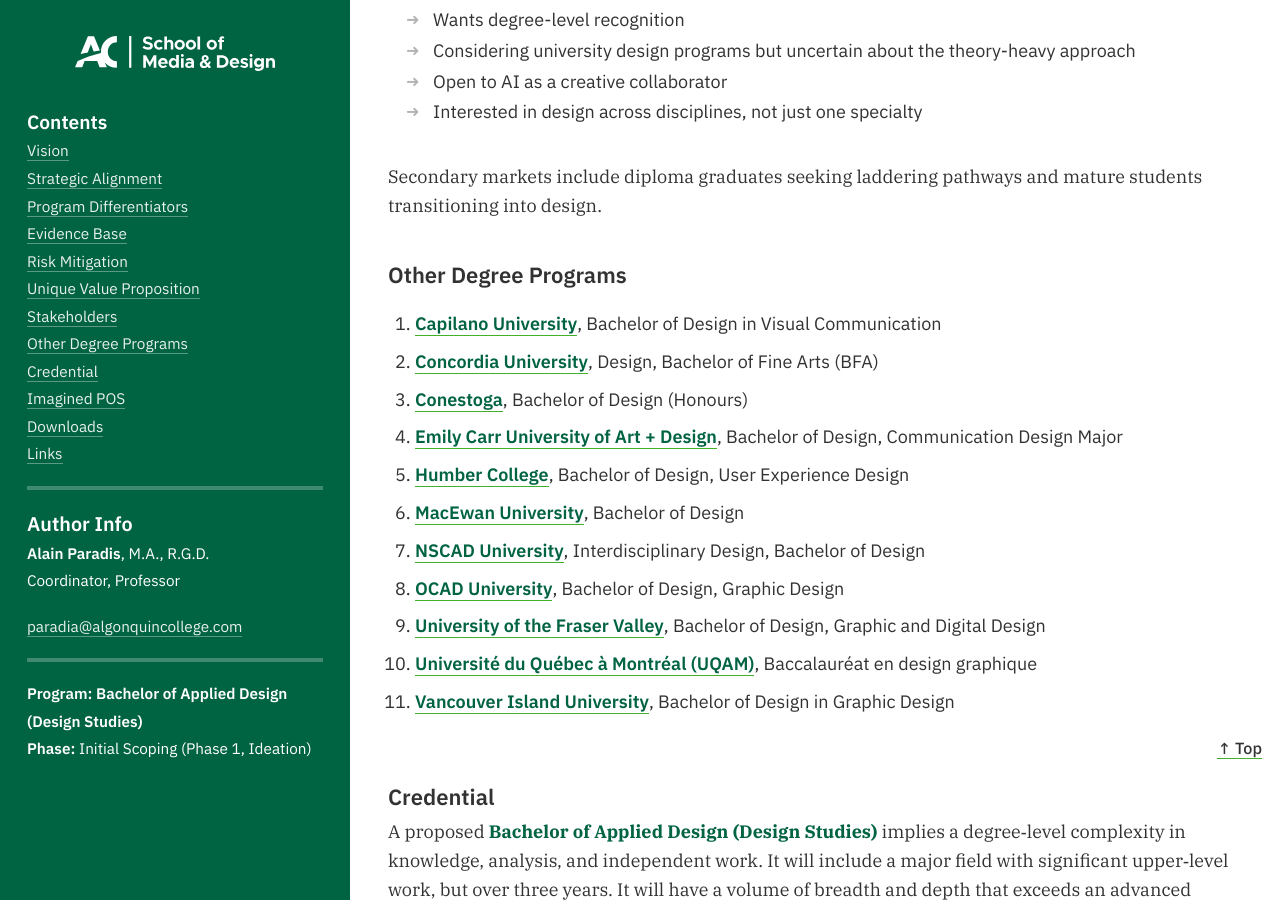
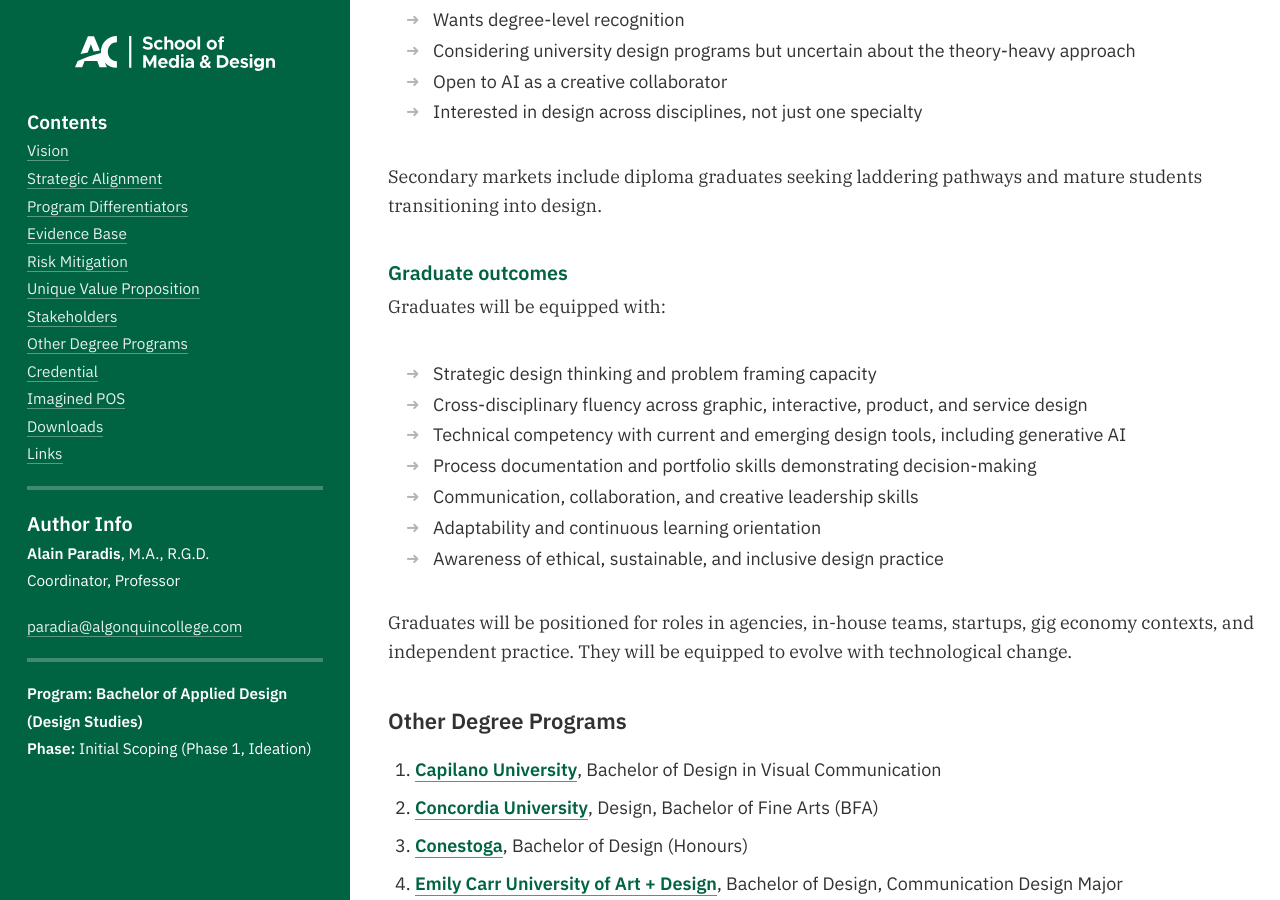
Before and after one commit to AlainParadis/program-transformation, a Jekyll site: the page built from index.md, in a window 1280 px wide and 900 px high, scrolled down 5328 px. Built offline with Jekyll 4.4.1, drawn with Linux system fonts in a browser that asks for light colours.

Commit message:
Add graduate outcomes data and render section
Introduce a new stakeholders-grad-outcomes list in _data/sitewide.yml capturing intended graduate competencies (strategic design thinking, cross-disciplinary fluency, technical competency including generative AI, process & portfolio skills, communication/collaboration/leadership, adaptability, and ethical/sustainable/inclusive practice). Update _includes/stakeholders.html to render a "Graduate outcomes" heading, the outcomes list, and a concluding paragraph about graduate roles and adaptability. Also fix minor paragraph formatting.

```diff
--- a/_data/sitewide.yml
+++ b/_data/sitewide.yml
@@ -277,6 +277,15 @@ stakeholders-target-students:
   - "Open to AI as a creative collaborator"
   - "Interested in design across disciplines, not just one specialty"
 
+stakeholders-grad-outcomes:
+  - "Strategic design thinking and problem framing capacity"
+  - "Cross-disciplinary fluency across graphic, interactive, product, and service design"
+  - "Technical competency with current and emerging design tools, including generative AI"
+  - "Process documentation and portfolio skills demonstrating decision-making"
+  - "Communication, collaboration, and creative leadership skills"
+  - "Adaptability and continuous learning orientation"
+  - "Awareness of ethical, sustainable, and inclusive design practice"
+
 algonquin-experience:
   - experience: 01
     title: Integrated
--- a/_includes/stakeholders.html
+++ b/_includes/stakeholders.html
@@ -15,5 +15,19 @@
 	{% endfor %}
 </ul>
 <p>
-Secondary markets include diploma graduates seeking laddering pathways and mature students transitioning into design.
+	Secondary markets include diploma graduates seeking laddering pathways and mature students transitioning into design.
 </p>
+<h5>
+	Graduate outcomes
+</h5>
+<p>
+	Graduates will be equipped with:
+</p>
+<ul>
+	{% for outcome in site.data.sitewide.stakeholders-grad-outcomes %}
+	<li>{{ outcome }}</li>
+	{% endfor %}
+</ul>
+<p>
+	Graduates will be positioned for roles in agencies, in-house teams, startups, gig economy contexts, and independent practice. They will be equipped to evolve with technological change.
+</p>
```
